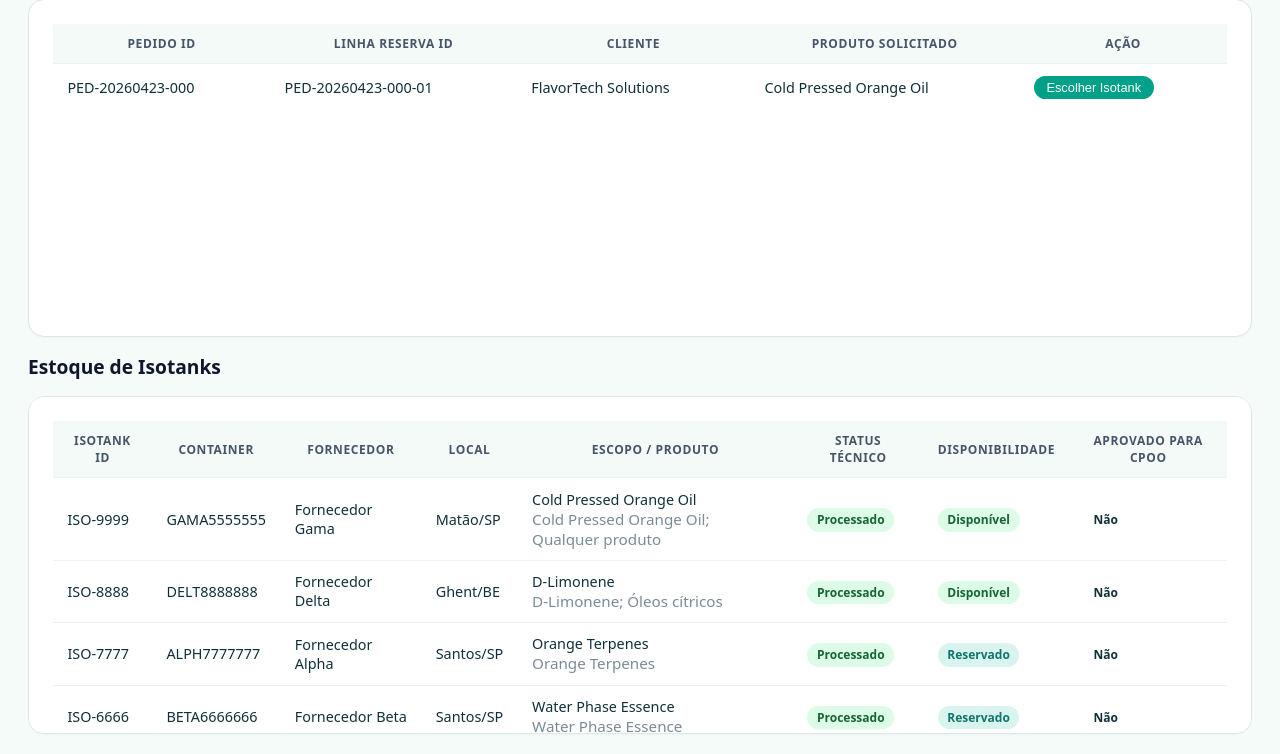
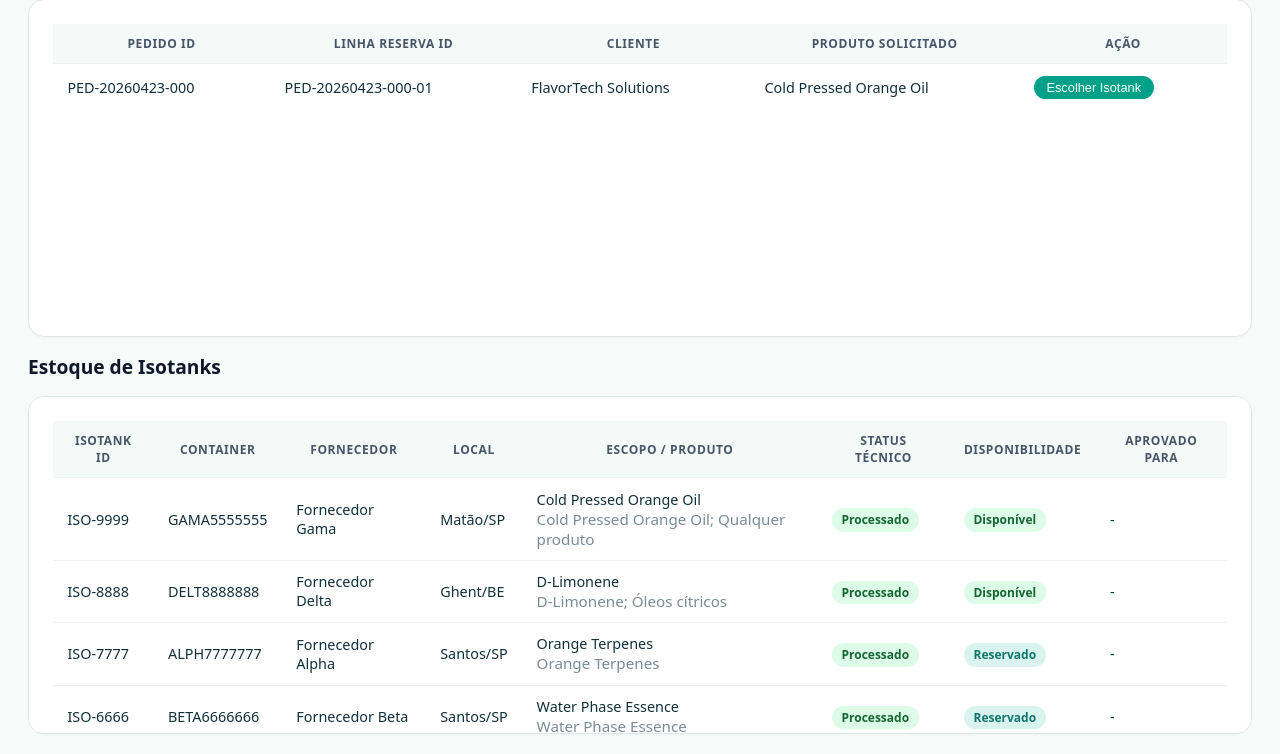
Before and after one commit to Pedro-ouza/isotanks, a Flask app: page /escolher-isotanks in a window 1280 px wide. Shown: the part 152-906 px from the top of the page. Run offline with Flask 3, Linux system fonts and the light colour scheme.

Commit message:
Aprovado para

```diff
--- a/backend/app.py
+++ b/backend/app.py
@@ -181,7 +181,7 @@ def create_isotank():
         escopoAprovacao3=data.get('escopoAprovacao3'),
         statusTecnicoFinal=data.get('statusTecnicoFinal'),
         statusDisponibilidade=data.get('statusDisponibilidade'),
-        aprovadoParaCPOO=data.get('aprovadoParaCPOO', False),
+        aprovadoPara=data.get('aprovadoPara'),
         reservadoParaPedidoId=None,
         reservadoPor=None
     )
--- a/backend/models.py
+++ b/backend/models.py
@@ -41,7 +41,7 @@ class Isotank(db.Model):
     escopoAprovacao3 = db.Column(db.String(255), nullable=True)
     statusTecnicoFinal = db.Column(db.String(50))
     statusDisponibilidade = db.Column(db.String(50))
-    aprovadoParaCPOO = db.Column(db.Boolean, default=False)
+    aprovadoPara = db.Column(db.String(50), nullable=True)
     reservadoParaPedidoId = db.Column(db.String(50), nullable=True)
     reservadoPor = db.Column(db.String(100), nullable=True)
 
@@ -59,7 +59,7 @@ class Isotank(db.Model):
             "escopoAprovacao3": self.escopoAprovacao3,
             "statusTecnicoFinal": self.statusTecnicoFinal,
             "statusDisponibilidade": self.statusDisponibilidade,
-            "aprovadoParaCPOO": self.aprovadoParaCPOO,
+            "aprovadoPara": self.aprovadoPara,
             "reservadoParaPedidoId": self.reservadoParaPedidoId,
             "reservadoPor": self.reservadoPor
         }
--- a/frontend/static/js/pedidos.js
+++ b/frontend/static/js/pedidos.js
@@ -206,7 +206,7 @@ async function abrirModalIsotanks(linhaId, produtoSolicitado, modo) {
             const small  = document.createElement('small'); small.textContent = `${iso.produto1Canonico} / ${iso.escopoAprovacao || '-'}`;
             tdProd.appendChild(small);
             const tdAprovCPOO = document.createElement('td');
-            tdAprovCPOO.innerHTML = iso.aprovadoParaCPOO ? '<span class="badge bg-success">Sim</span>' : '<span class="badge bg-secondary">Não</span>';
+            tdAprovCPOO.innerHTML = iso.aprovadoPara ? `<span class="badge bg-info">${iso.aprovadoPara}</span>` : '-';
             const tdAcao = document.createElement('td');
             const btn    = document.createElement('button');
             btn.className   = 'btn btn-success btn-sm';
@@ -634,7 +634,7 @@ async function carregarEstoqueIsotanks() {
                 <td></td><td></td><td></td><td></td><td></td>
                 <td>${obterBadgeTecnico(iso.statusTecnicoFinal)}</td>
                 <td>${obterBadgeDisp(iso.statusDisponibilidade)}</td>
-                <td>${iso.aprovadoParaCPOO ? '<span class="badge bg-success">Sim</span>' : '<span class="badge bg-secondary">Não</span>'}</td>
+                <td>${iso.aprovadoPara ? `<span class="badge bg-info">${iso.aprovadoPara}</span>` : '-'}</td>
             `;
             // textContent para campos de dados livres
             const tds = tr.querySelectorAll('td');
--- a/frontend/templates/escolher_isotanks.html
+++ b/frontend/templates/escolher_isotanks.html
@@ -43,7 +43,7 @@
                     <th>Escopo / Produto</th>
                     <th>Status Técnico</th>
                     <th>Disponibilidade</th>
-                    <th>Aprovado para CPOO</th>
+                    <th>Aprovado para</th>
                 </tr>
             </thead>
             <tbody>
@@ -76,7 +76,7 @@
             <th>Fornecedor</th>
             <th>Local</th>
             <th>Produto / Escopo</th>
-            <th>Aprovado para CPOO</th>
+            <th>Aprovado para</th>
             <th></th>
           </tr>
         </thead>
```
